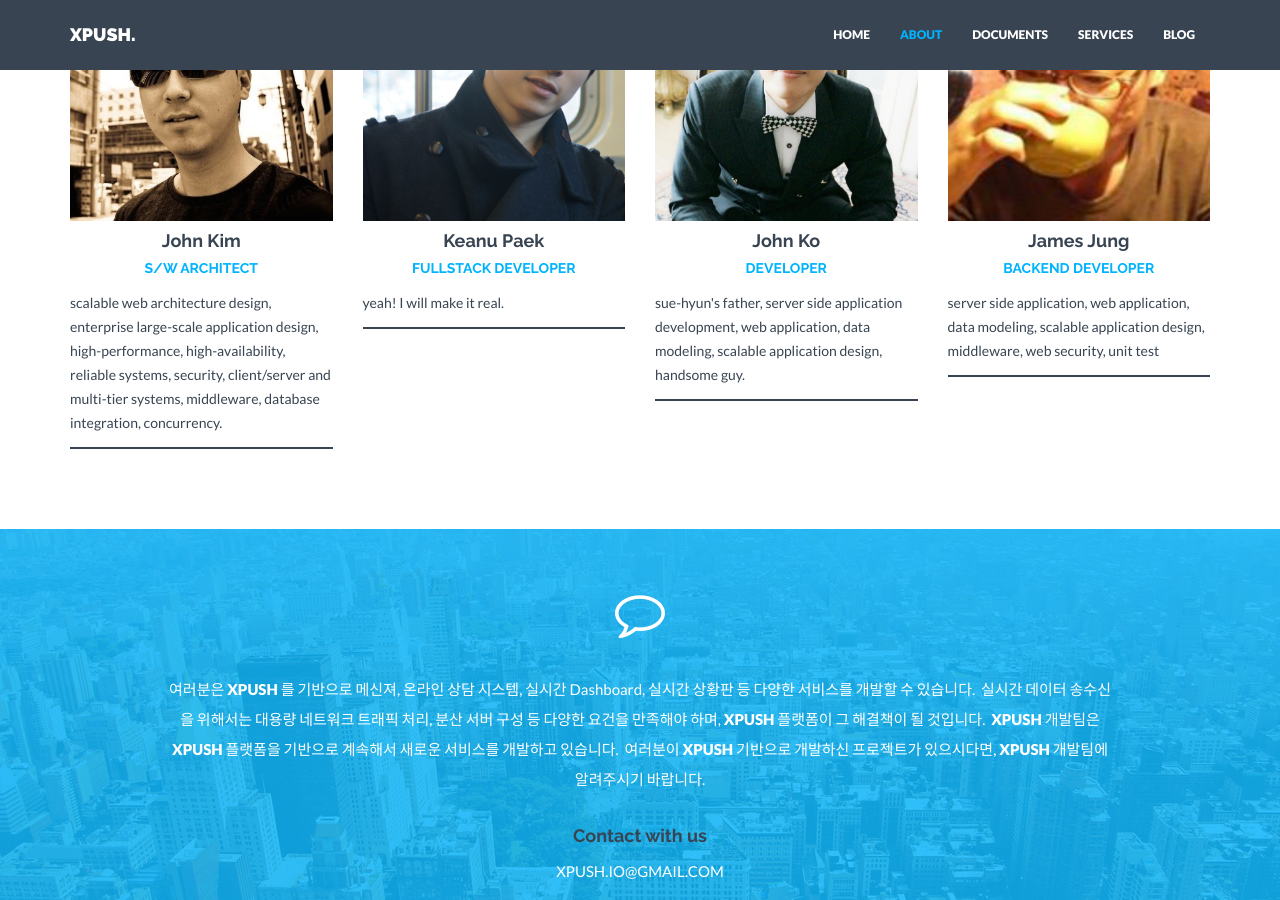
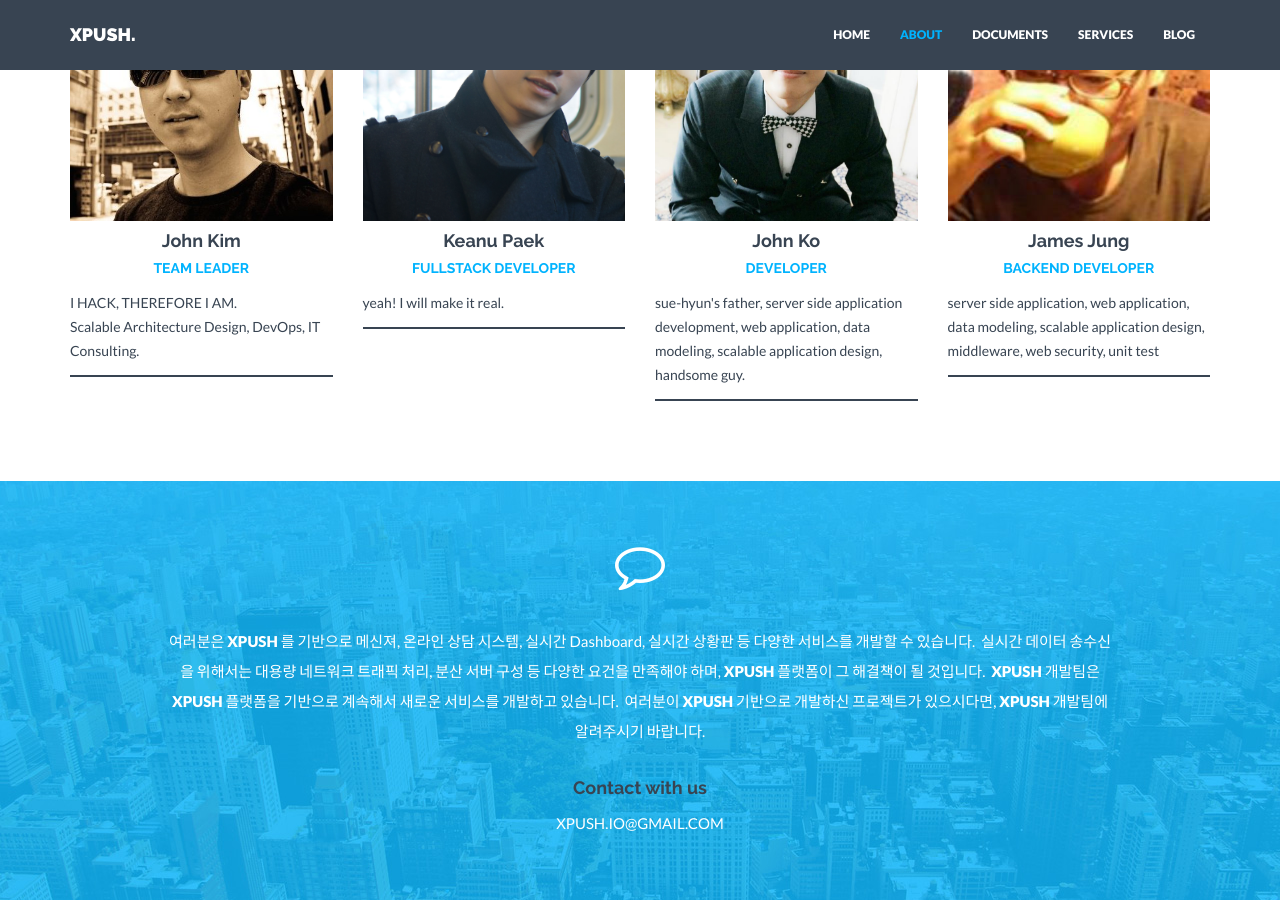
Before and after one commit to xpush/xpush.github.io, a Jekyll site: the page built from about/index.md, in a window 1280 px wide and 900 px high, scrolled down 2483 px. Built offline with Jekyll 4.4.1, drawn with Linux system fonts in a browser that asks for light colours; nearby versions of some CDN libraries.

```diff
--- a/_data/members.yml
+++ b/_data/members.yml
@@ -2,11 +2,11 @@
 
 - name: John Kim
   image: /lib/img/team/johnkim.jpeg
-  role: S/W ARCHITECT
+  role: TEAM LEADER
   email: yohany@gmail.com
   facebook: https://www.facebook.com/JohnKim0331
   github: https://github.com/JohnKim
-  description: scalable web architecture design, enterprise large-scale application design, high-performance, high-availability, reliable systems, security, client/server and multi-tier systems, middleware, database integration, concurrency.
+  description: I HACK, THEREFORE I AM. <br /> Scalable Architecture Design, DevOps, IT Consulting.
 
 - name: Keanu Paek
   image: /lib/img/team/notdol.jpg
--- a/_includes/head.html
+++ b/_includes/head.html
@@ -33,8 +33,12 @@
     <script src="https://oss.maxcdn.com/libs/respond.js/1.4.2/respond.min.js"></script>
   <![endif]-->
 
+  {% if page.css %}
+  <link rel="stylesheet" href="{{ page.css | prepend: site.baseurl }}">
+  {% endif %}
+
+
   <script src="{{ "/lib/assets/js/modernizr.js" | prepend: site.baseurl }}"></script>
-
   <script src="{{ "/lib/assets/js/prettify.js" | prepend: site.baseurl }}"></script>
 
 </head>
```
Also changed, not shown: _layouts/blank.html (added, +16 -0 lines), service/link.stalk.io/index.html (added, +23 -0 lines), service/resource/link.css (added, +38 -0 lines), service/messengerx/index.html (added).
